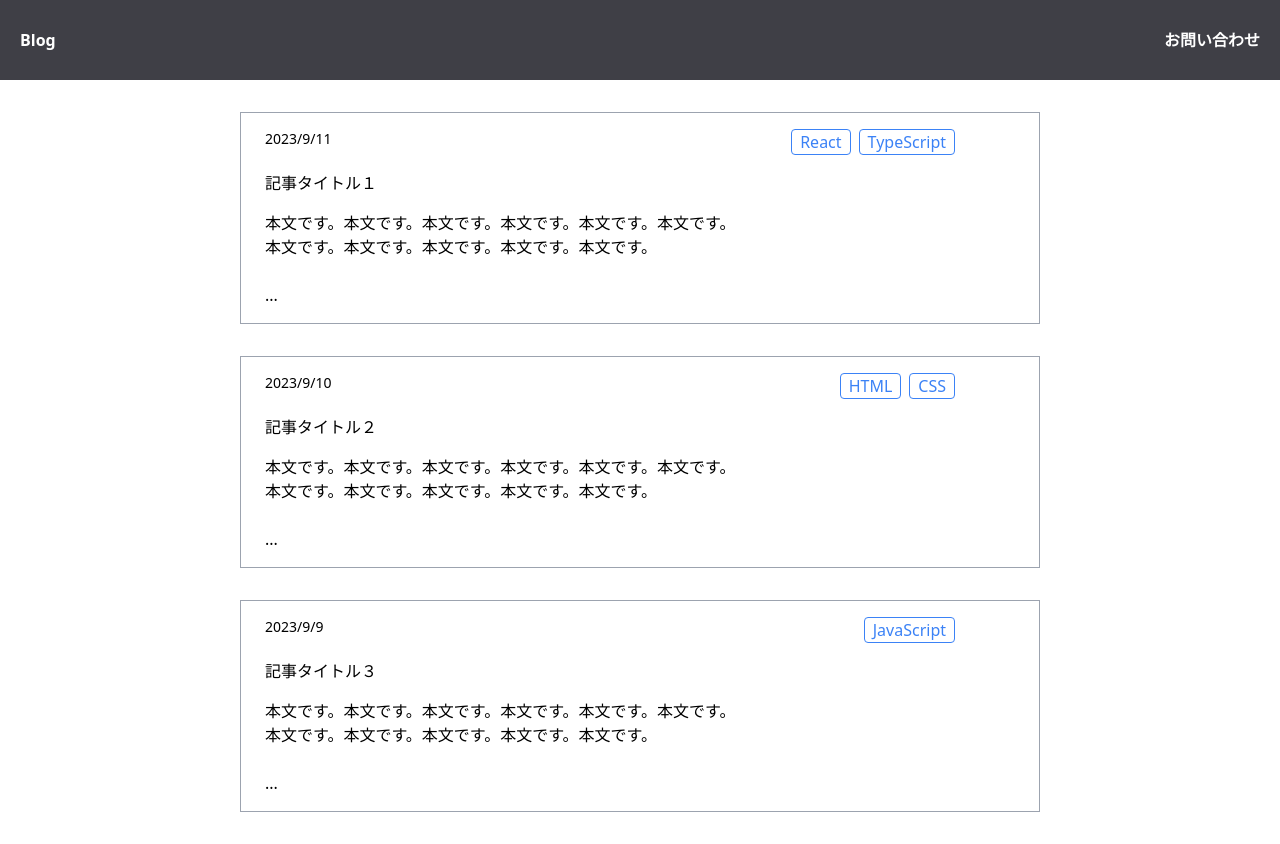
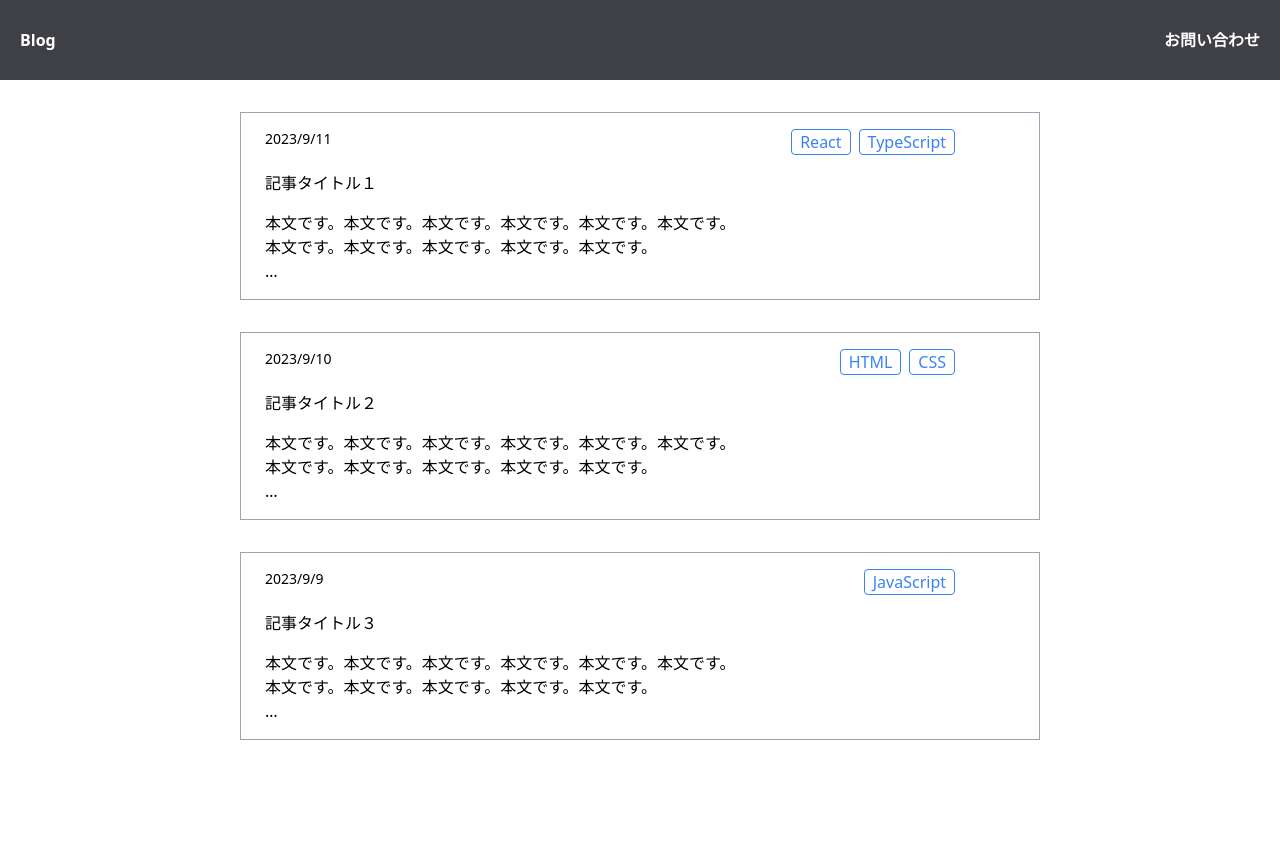
Before and after one commit to yuka01241019/chapter6-app, a React (Create React App) app: page / in a window 1280 px wide. After the commit the page ends 800 px from the top, so only its background shows below. Built offline with nearby package versions, Linux system fonts and the light colour scheme.

Commit message:
Tailwindで修正

```diff
--- a/src/layout/ArticlesCard.js
+++ b/src/layout/ArticlesCard.js
@@ -3,16 +3,16 @@ import { Link } from "react-router-dom";
 export const ArticlesCard = ({ post, className }) => {
   // 日付表示を変更（YYYY/MM/DD形式）
   const date = new Date(post.createdAt).toLocaleDateString("ja-JP");
-  // 先頭3行のみを表示する関数を作成
-  const getFirstThreeLines = (content) => {
-    // splitメソッドで<br/>タグがある位置で区切る
-    const lines = content.split("<br/>");
-    // sliceメソッドで配列の0番目～2番目（3つ分）の要素を取得する
-    // joinメソッドで先頭3つの要素を再び<br/>で結合（改行の形を維持）
-    // 条件演算子を使って配列の要素の数が3つを超える場合（true）は、最後に「...」を追加する。
-    // 配列の要素数が3つ以下の場合（false）は、何も追加しない。
-    return lines.slice(0,3).join("<br/>") + (lines.length > 3 ? "<br/>..." : "");
-  };
+  // // 先頭3行のみを表示する関数を作成
+  // const getFirstThreeLines = (content) => {
+  //   // splitメソッドで<br/>タグがある位置で区切る
+  //   const lines = content.split("<br/>");
+  //   // sliceメソッドで配列の0番目～2番目（3つ分）の要素を取得する
+  //   // joinメソッドで先頭3つの要素を再び<br/>で結合（改行の形を維持）
+  //   // 条件演算子を使って配列の要素の数が3つを超える場合（true）は、最後に「...」を追加する。
+  //   // 配列の要素数が3つ以下の場合（false）は、何も追加しない。
+  //   return lines.slice(0,3).join("<br/>") + (lines.length > 3 ? "<br/>..." : "");
+  // };
   return (
     <Link
       to={`/posts/${post.id}`} //クリックするとid毎の詳細ページに飛ぶ
@@ -31,8 +31,8 @@ export const ArticlesCard = ({ post, className }) => {
       </div>
       <div className="clear-both text-left pt-4">{post.title}</div>
       <div
-        className="pt-4"
-        dangerouslySetInnerHTML={{ __html: getFirstThreeLines(post.content) }}
+        className="pt-4 line-clamp-3"
+        dangerouslySetInnerHTML={{ __html: post.content }}
       ></div>
     </Link>
   );
```
